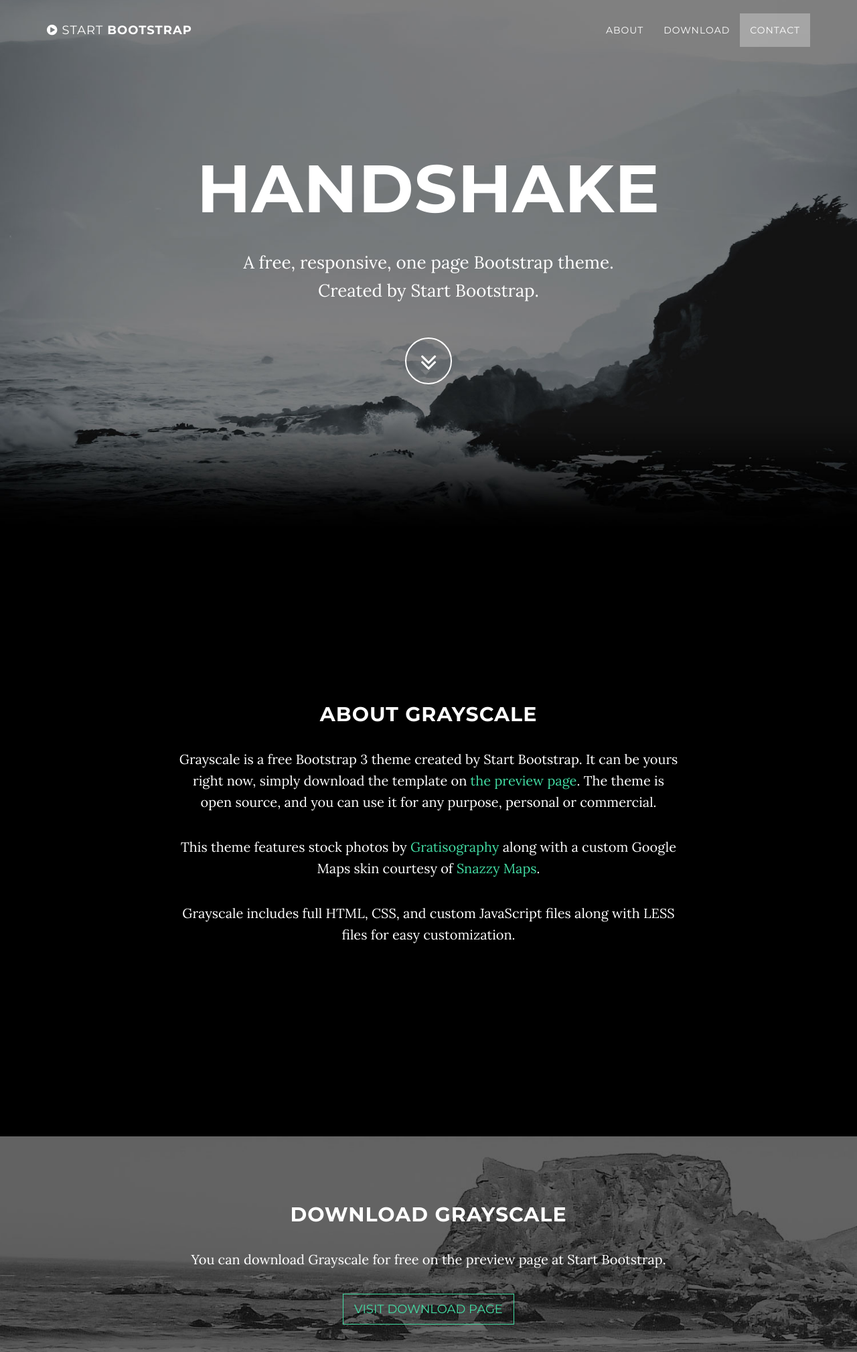
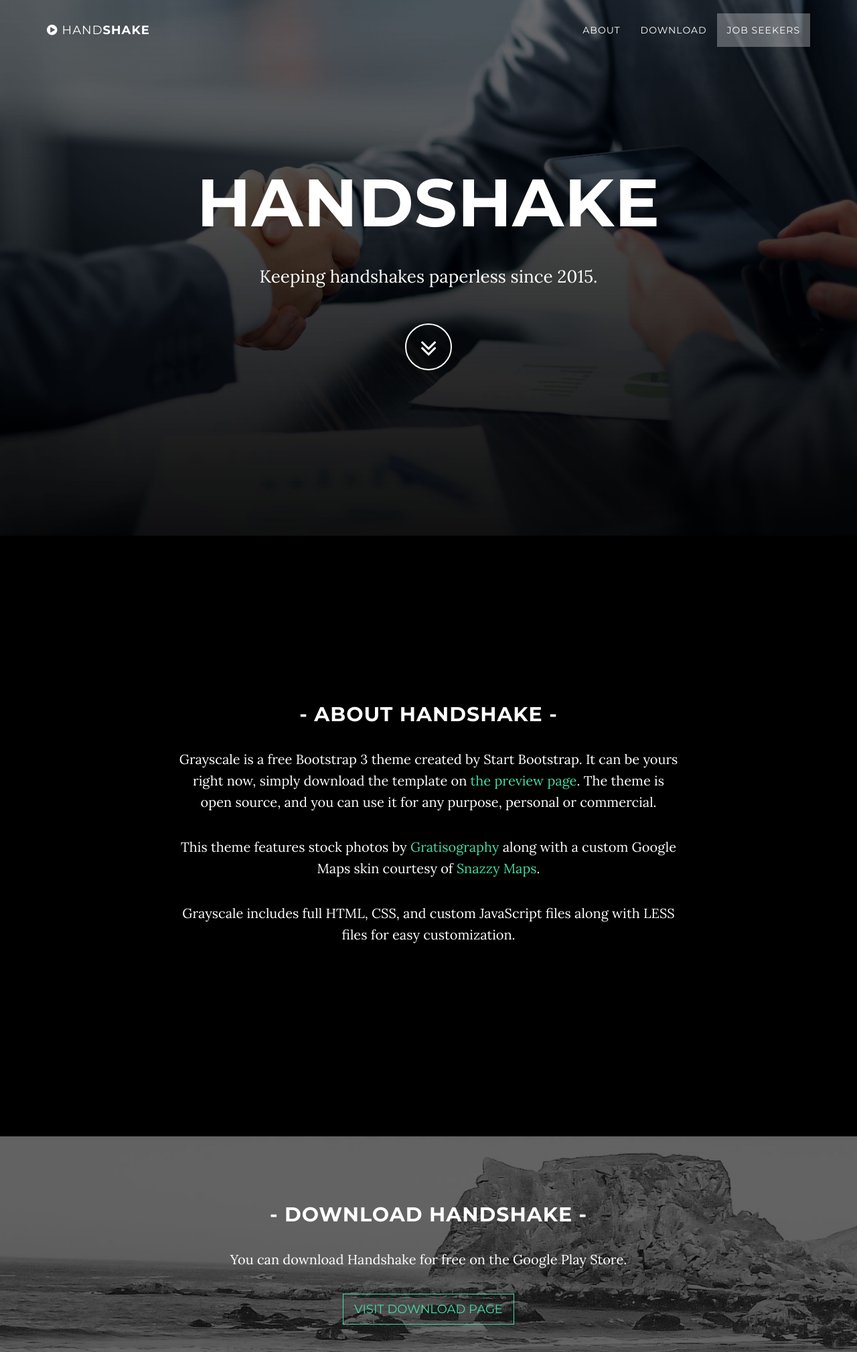
Before and after one commit to roberthodgen/handshake-hack, a plain HTML site: page static/index.html in a window 1280 px wide. Shown: the top 2019 px of the page at 67% size. Drawn offline with nearby package versions, Linux system fonts and the light colour scheme; some packages are replaced by stand-ins of ours.

Commit message:
Info update

```diff
--- a/static/css/grayscale.css
+++ b/static/css/grayscale.css
@@ -147,7 +147,7 @@ a:focus {
     padding: 100px 0;
     text-align: center;
     color: #fff;
-    background: url(../img/intro-bg.jpg) no-repeat bottom center scroll;
+    background: url(../img/handshake-business.jpg) no-repeat bottom center scroll;
     background-color: #000;
     -webkit-background-size: cover;
     -moz-background-size: cover;
--- a/static/index.html
+++ b/static/index.html
@@ -9,7 +9,7 @@
     <meta name="description" content="">
     <meta name="author" content="">
 
-    <title>Grayscale - Start Bootstrap Theme</title>
+    <title>Handshake</title>
 
     <!-- Bootstrap Core CSS -->
     <link href="//maxcdn.bootstrapcdn.com/bootstrap/3.3.4/css/bootstrap.min.css" rel="stylesheet">
@@ -21,6 +21,8 @@
     <link href="//maxcdn.bootstrapcdn.com/font-awesome/4.3.0/css/font-awesome.min.css" rel="stylesheet" type="text/css">
     <link href="//fonts.googleapis.com/css?family=Lora:400,700,400italic,700italic" rel="stylesheet" type="text/css">
     <link href="//fonts.googleapis.com/css?family=Montserrat:400,700" rel="stylesheet" type="text/css">
+
+    <script src="//www.parsecdn.com/js/parse-1.3.5.min.js"></script>
 
     <!-- HTML5 Shim and Respond.js IE8 support of HTML5 elements and media queries -->
     <!-- WARNING: Respond.js doesn't work if you view the page via file:// -->
@@ -41,7 +43,7 @@
                     <i class="fa fa-bars"></i>
                 </button>
                 <a class="navbar-brand page-scroll" href="#page-top">
-                    <i class="fa fa-play-circle"></i>  <span class="light">Start</span> Bootstrap
+                    <i class="fa fa-play-circle"></i>  <span class="light">Hand</span>Shake
                 </a>
             </div>
 
@@ -59,8 +61,11 @@
                         <a class="page-scroll" href="#download">Download</a>
                     </li>
                     <li>
-                        <a class="page-scroll" href="#contact">Contact</a>
+                        <a class="page-scroll" href="#jobseekers">Job Seekers</a>
                     </li>
+                    <!-- <li>
+                        <a class="page-scroll" href="#employers">Employers</a>
+                    </li> -->
                 </ul>
             </div>
             <!-- /.navbar-collapse -->
@@ -75,7 +80,7 @@
                 <div class="row">
                     <div class="col-md-8 col-md-offset-2">
                         <h1 class="brand-heading">HandShake</h1>
-                        <p class="intro-text">A free, responsive, one page Bootstrap theme.<br>Created by Start Bootstrap.</p>
+                        <p class="intro-text">Keeping handshakes paperless since 2015.</p>
                         <a href="#about" class="btn btn-circle page-scroll">
                             <i class="fa fa-angle-double-down animated"></i>
                         </a>
@@ -89,7 +94,7 @@
     <section id="about" class="container content-section text-center">
         <div class="row">
             <div class="col-lg-8 col-lg-offset-2">
-                <h2>About Grayscale</h2>
+                <h2>- About Handshake -</h2>
                 <p>Grayscale is a free Bootstrap 3 theme created by Start Bootstrap. It can be yours right now, simply download the template on <a href="http://startbootstrap.com/template-overviews/grayscale/">the preview page</a>. The theme is open source, and you can use it for any purpose, personal or commercial.</p>
                 <p>This theme features stock photos by <a href="http://gratisography.com/">Gratisography</a> along with a custom Google Maps skin courtesy of <a href="http://snazzymaps.com/">Snazzy Maps</a>.</p>
                 <p>Grayscale includes full HTML, CSS, and custom JavaScript files along with LESS files for easy customization.</p>
@@ -102,19 +107,34 @@
         <div class="download-section">
             <div class="container">
                 <div class="col-lg-8 col-lg-offset-2">
-                    <h2>Download Grayscale</h2>
-                    <p>You can download Grayscale for free on the preview page at Start Bootstrap.</p>
-                    <a href="http://startbootstrap.com/template-overviews/grayscale/" class="btn btn-default btn-lg">Visit Download Page</a>
+                    <h2>- Download Handshake -</h2>
+                    <p>You can download Handshake for free on the Google Play Store.</p>
+                    <a href="#page-top" class="btn btn-default btn-lg">Visit Download Page</a>
                 </div>
             </div>
         </div>
     </section>
 
-    <!-- Contact Section -->
-    <section id="contact" class="container content-section text-center">
+    <!-- Job Seekers Section -->
+    <section id="jobseekers" class="container content-section text-center">
         <div class="row">
             <div class="col-lg-8 col-lg-offset-2">
-                <h2>Contact Start Bootstrap</h2>
+                <h1>- Job Seekers -</h1><h2>Upload Your Resume</h2>
+                <form>
+                    <br><p>Input your current username or a new one if you don't have one yet:</p><input type="text" value="Username" id="username"><br><br><br>
+                    <input type="button" class="btn btn-default btn-lg" value="Upload Resume"></input>
+                    <br><br>
+                    <input type="submit" class="btn btn-default btn-lg" value="Submit"></input>
+                </form>
+            </div>
+        </div>
+    </section>
+
+    <!-- Employers Section -->
+    <!-- <section id="employers" class="container content-section text-center">
+        <div class="row">
+            <div class="col-lg-8 col-lg-offset-2">
+                <h1>- Employers -</h1><h2>Download Your Code</h2>
                 <p>Feel free to email us to provide some feedback on our templates, give us suggestions for new templates and themes, or to just say hello!</p>
                 <p><a href="mailto:feedback@startbootstrap.com">feedback@startbootstrap.com</a>
                 </p>
@@ -131,7 +151,7 @@
                 </ul>
             </div>
         </div>
-    </section>
+    </section> -->
 
     <!-- Map Section -->
     <div id="map"></div>
@@ -139,7 +159,7 @@
     <!-- Footer -->
     <footer>
         <div class="container text-center">
-            <p>Copyright &copy; Your Website 2014</p>
+            <p>Copyright &copy; Handshake 2015</p>
         </div>
     </footer>
 
```
Also changed, not shown: static/img/handshake-business.jpg (added), static/img/handshake-white.png (added), 3 other files.
